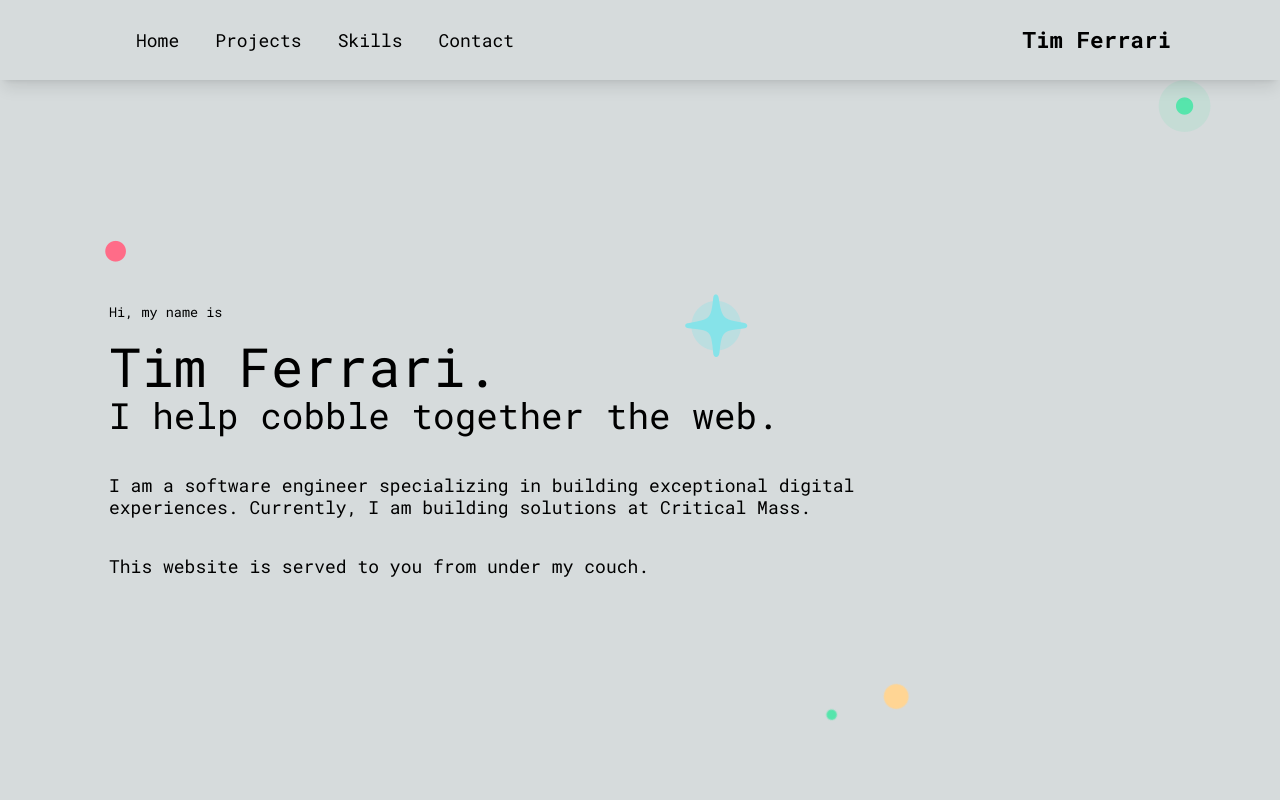
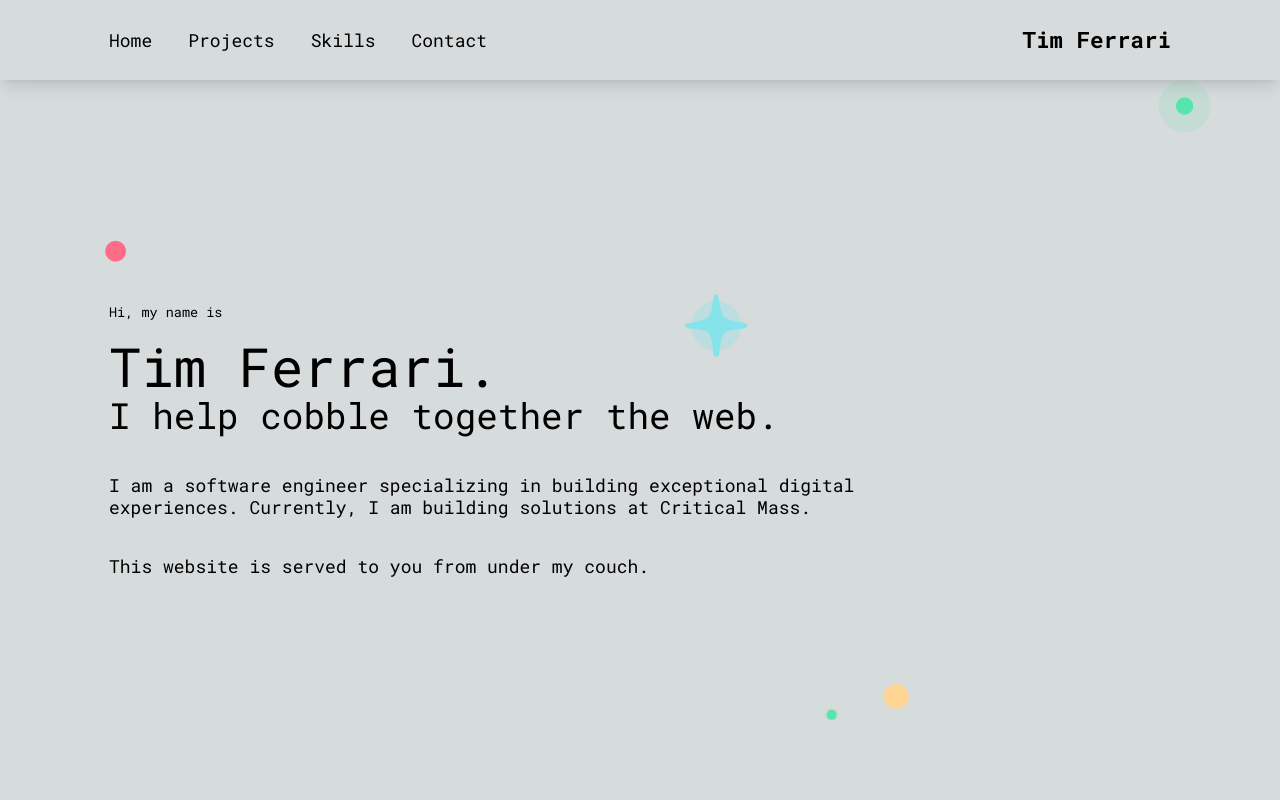
Before and after one commit to yunggarlic/new_personal, a Next.js app: page / in a window 1280 px wide. Shown: the top 800 px of the page. Built offline with nearby package versions, Linux system fonts and the light colour scheme.

Commit message:
fixes padding

```diff
--- a/src/components/Navbar.tsx
+++ b/src/components/Navbar.tsx
@@ -70,8 +70,8 @@ const Navbar: React.FC<NavProps> = ({ className }) => {
             </button>
           </div>
           <div
-            className={`mobile-menu ${
-              mobileMenuOpen ? 'block' : 'hidden'
+            className={`${
+              mobileMenuOpen ? 'block mobile-menu' : 'hidden'
             } absolute top-full left-0 w-full space-y-4 md:static md:flex md:bg-transparent tablet:space-x-4 tablet:space-y-0`}
           >
             <a
```
